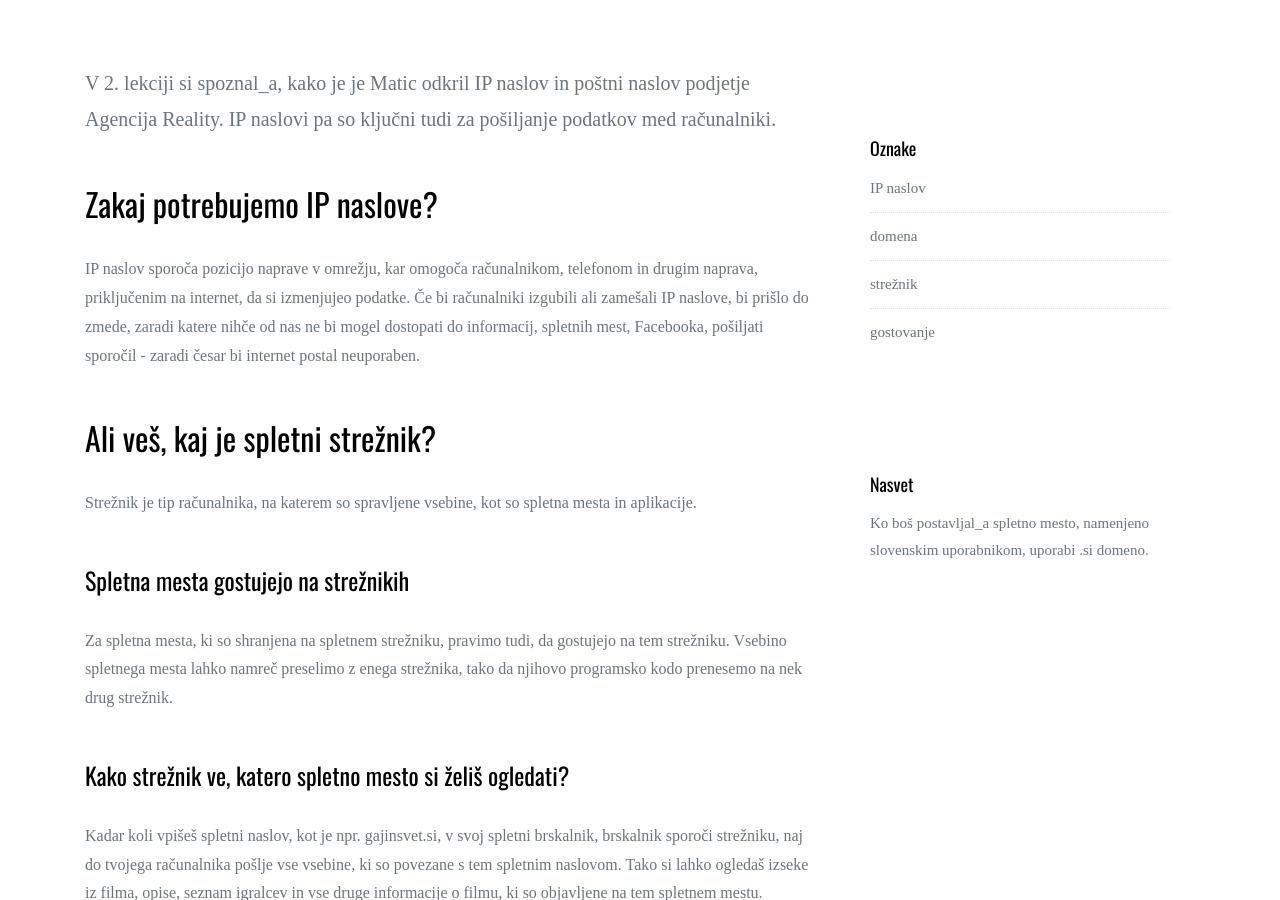
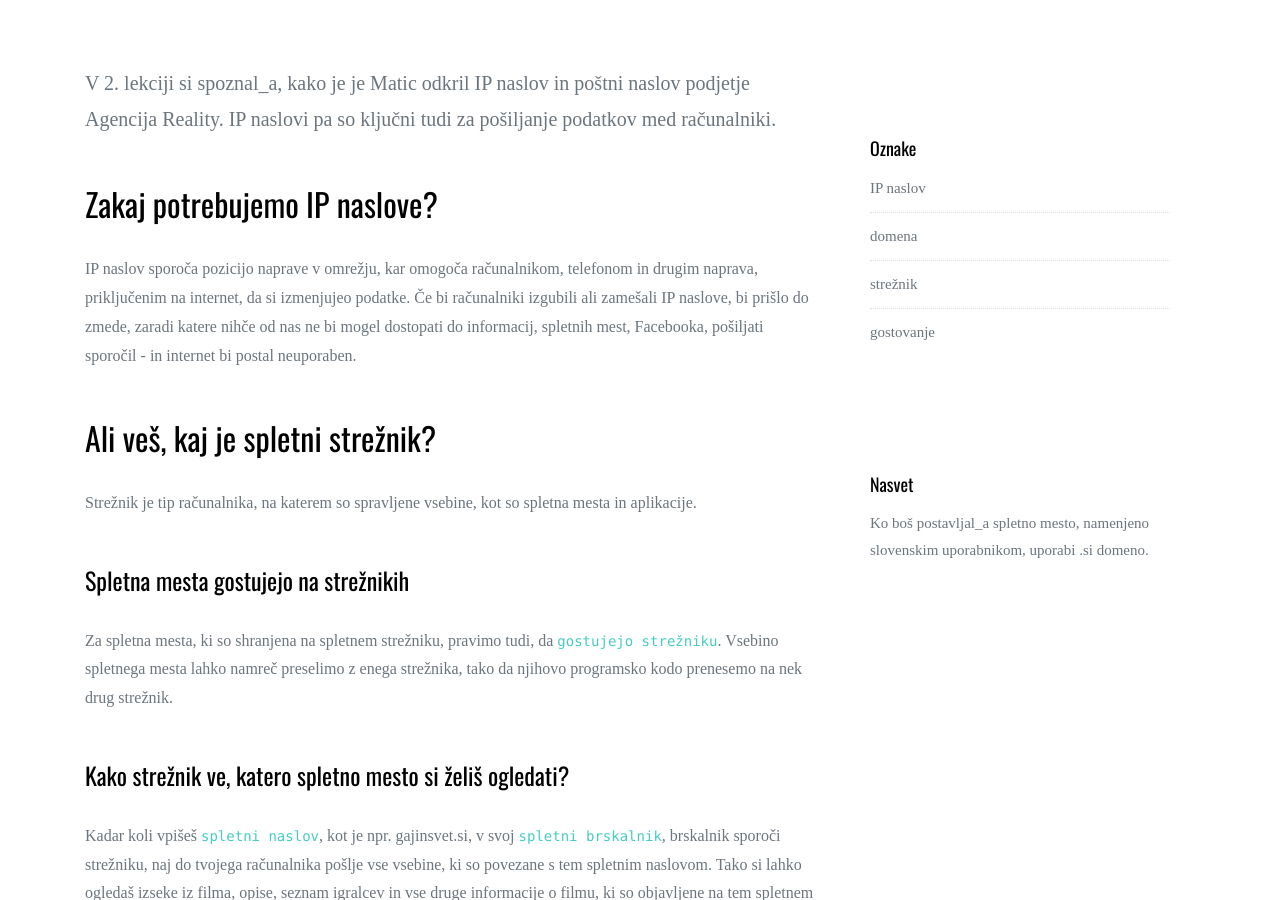
Before and after one commit to codeweeksi/gajin-svet, a Jekyll site: the page built from _posts/2018-07-03-tretja-lekcija.md, in a window 1280 px wide and 900 px high, scrolled down 597 px. Built offline with Jekyll 4.4.1, drawn with Linux system fonts in a browser that asks for light colours; some web fonts are replaced; comment, search, counter and statistics services are not loaded; some of the changed text lies outside the part shown.

Commit message:
edited text

```diff
--- a/_posts/2018-07-03-tretja-lekcija.md
+++ b/_posts/2018-07-03-tretja-lekcija.md
@@ -10,16 +10,16 @@ special_tip: Ko boš postavljal_a spletno mesto, namenjeno slovenskim uporabniko
 ---
 
 ## Zakaj potrebujemo IP naslove?
-IP naslov sporoča pozicijo naprave v omrežju, kar omogoča računalnikom, telefonom in drugim naprava, priključenim na internet, da si izmenjujeo podatke. Če bi računalniki izgubili ali zamešali IP naslove, bi prišlo do zmede, zaradi katere nihče od nas ne bi mogel dostopati do informacij, spletnih mest, Facebooka, pošiljati sporočil - zaradi česar bi internet postal neuporaben.
+IP naslov sporoča pozicijo naprave v omrežju, kar omogoča računalnikom, telefonom in drugim naprava, priključenim na internet, da si izmenjujeo podatke. Če bi računalniki izgubili ali zamešali IP naslove, bi prišlo do zmede, zaradi katere nihče od nas ne bi mogel dostopati do informacij, spletnih mest, Facebooka, pošiljati sporočil - in internet bi postal neuporaben.
 
 ## Ali veš, kaj je spletni strežnik?
 Strežnik je tip računalnika, na katerem so spravljene vsebine, kot so spletna mesta in aplikacije.
 
 #### Spletna mesta gostujejo na strežnikih
-Za spletna mesta, ki so shranjena na spletnem strežniku, pravimo tudi, da gostujejo na tem strežniku. Vsebino spletnega mesta  lahko namreč preselimo z enega strežnika, tako da njihovo programsko kodo prenesemo na nek drug strežnik.
+Za spletna mesta, ki so shranjena na spletnem strežniku, pravimo tudi, da `gostujejo strežniku`. Vsebino spletnega mesta  lahko namreč preselimo z enega strežnika, tako da njihovo programsko kodo prenesemo na nek drug strežnik.
 
 #### Kako strežnik ve, katero spletno mesto si želiš ogledati?
-Kadar koli vpišeš spletni naslov, kot je npr. gajinsvet.si, v svoj spletni brskalnik, brskalnik sporoči strežniku, naj do tvojega računalnika pošlje vse vsebine, ki so povezane s tem spletnim naslovom. Tako si lahko ogledaš izseke iz filma, opise, seznam igralcev in vse druge informacije o filmu, ki so objavljene na tem spletnem mestu.
+Kadar koli vpišeš `spletni naslov`, kot je npr. gajinsvet.si, v svoj  `spletni brskalnik`, brskalnik sporoči strežniku, naj do tvojega računalnika pošlje vse vsebine, ki so povezane s tem spletnim naslovom. Tako si lahko ogledaš izseke iz filma, opise, seznam igralcev in vse druge informacije o filmu, ki so objavljene na tem spletnem mestu.
 
 ## Spletna domena
 Spletna mesta imajo torej svoje spletne naslove, s pomočjo katerih do njih dostopamo. Pravimo jim spletne domene. Tako lahko rečeš tudi, da je spletno mesto filma Gajin svet dostopno na domeni gajinsvet.si.
```
